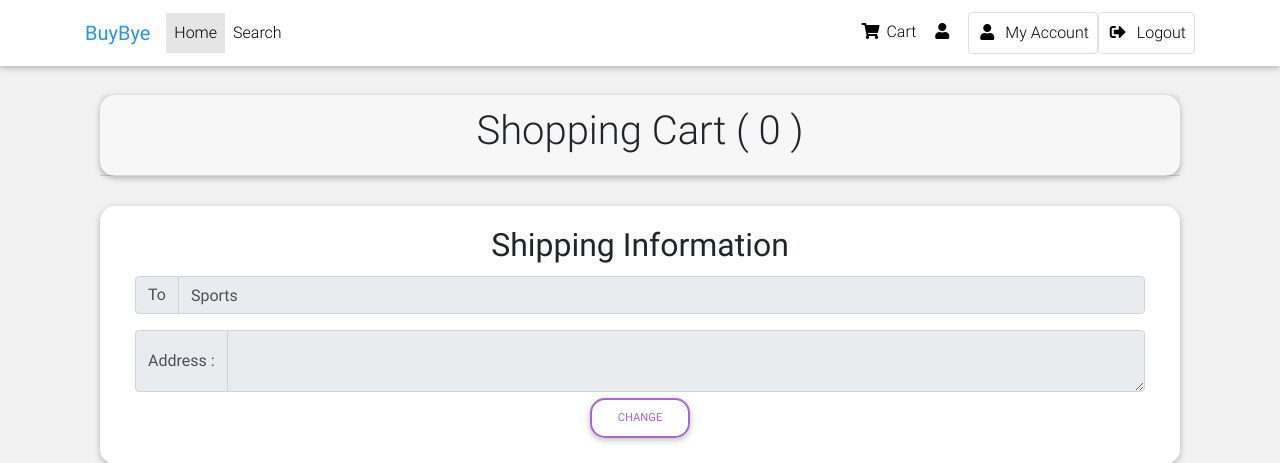
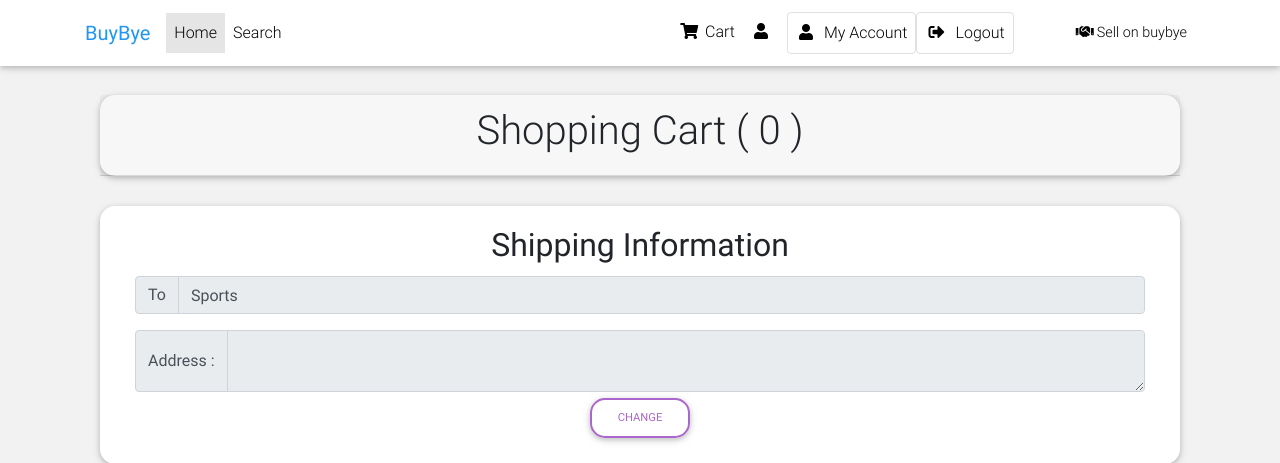
Before and after one commit to reuvenz1993/E-commerce-BuyBye, a Flask app: page /my_cart in a window 1280 px wide. Shown: the top 463 px of the page. Run offline with Flask 2, Linux system fonts and the light colour scheme; a user stored in the database is signed in; parts of the project's set-up code (start-up, migrations or seed data) failed here and were passed over; some libraries are stand-ins or nearby versions.

Commit message:
link to suppliers site

```diff
--- a/ecommerce/templates/layout.html
+++ b/ecommerce/templates/layout.html
@@ -33,47 +33,33 @@
 
 <body>
 
-  <!-- Navbar -->
   <nav class="navbar fixed-top navbar-expand-lg navbar-light white scrolling-navbar">
     <div class="container">
 
-      <!-- Brand -->
       <a class="navbar-brand waves-effect" href="{{url_for('index')}}" target="_self">
         <strong class="blue-text">BuyBye</strong>
       </a>
 
-      <!-- Collapse -->
       <button class="navbar-toggler" type="button" data-toggle="collapse" data-target="#navbarSupportedContent"
         aria-controls="navbarSupportedContent" aria-expanded="false" aria-label="Toggle navigation">
         <span class="navbar-toggler-icon"></span>
       </button>
 
-      <!-- Links -->
       <div class="collapse navbar-collapse" id="navbarSupportedContent">
 
-        <!-- Left -->
         <ul class="navbar-nav mr-auto">
           <li class="nav-item active">
             <a class="nav-link waves-effect" href="{{url_for('index')}}">Home
               <span class="sr-only">(current)</span>
             </a>
           </li>
-          <!-- keeping for "my account"
-          <li class="nav-item">
-            <a class="nav-link waves-effect" href="https://mdbootstrap.com/docs/jquery/" target="_blank">About MDB</a>
-          </li>
-          -->
           <li class="nav-item">
             <a class="nav-link waves-effect" href="{{url_for('results')}}"
               target="_self">Search</a>
           </li>
-          <!-- <li class="nav-item">
-            <a class="nav-link waves-effect" href="https://mdbootstrap.com/education/bootstrap/" target="_blank">Free
-              tutorials</a>
-          </li> -->
+
         </ul>
 
-        <!-- Right -->
         <ul class="navbar-nav nav-flex-icons">
           <li class="nav-item">
             <a href="{{url_for('my_cart')}}" class="nav-link waves-effect">
@@ -115,6 +101,12 @@
             </a>
           </li>
           {% endif %}
+          <li id='seller_link' style="margin-left: 4vw; font-size: 90%;" class="nav-item align-self-center">
+            <a href="{{url_for('suppliers_index')}}" class="nav-link rounded waves-effect"
+              target="_self">
+              <i class="fas fa-handshake"></i>Sell on buybye
+            </a>
+          </li>
         </ul>
 
       </div>
@@ -150,17 +142,5 @@
 
 <script type="text/javascript" src="{{url_for('static',filename='js/layout.js')}}" ></script>
 
-<!--
-<footer class="fixed-bottom page-footer font-small blue">
-
-
-    <div class="footer-copyright text-center py-3">© 2019 Copyright:
-      <a href="#"> Reuven zolo</a>
-    </div>
-
-
-    </footer>
-Copyright -->
-
     </body>
 </html>
```
Also changed, not shown: ecommerce/supplier_views.py (+5 -4 lines).
